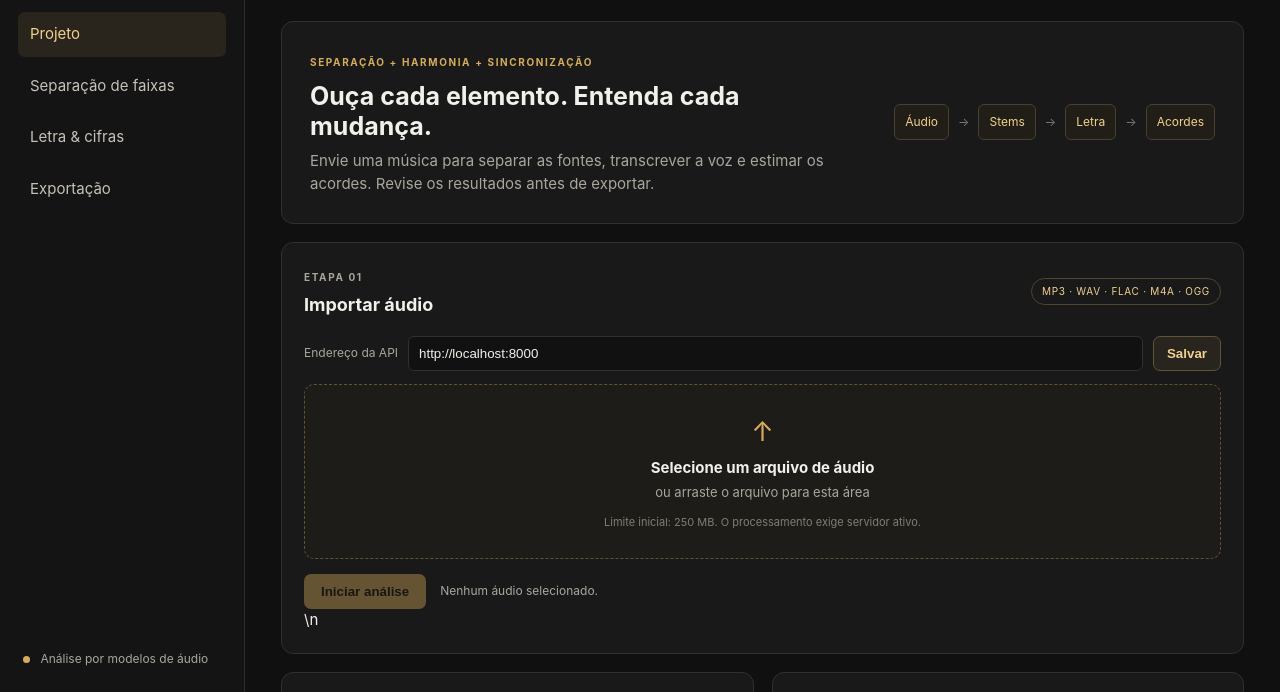
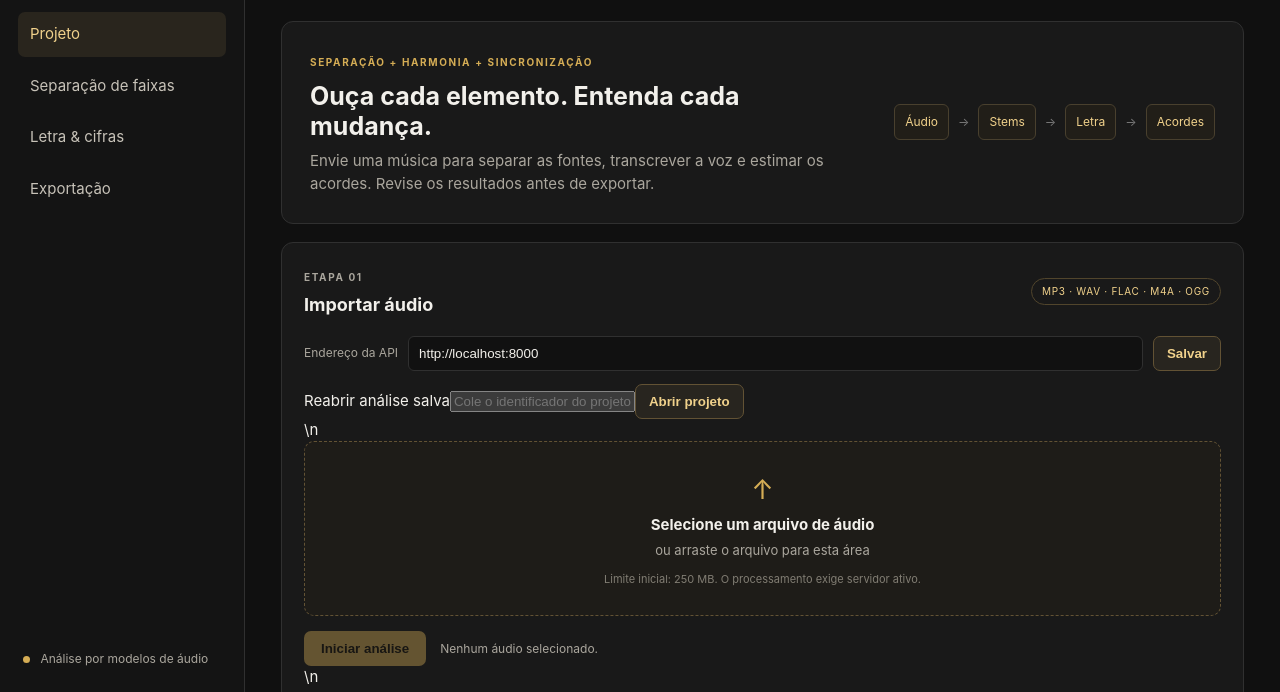
Before and after one commit to celsomartins251/audiosplit-cifra-pro, a plain HTML site: page frontend/index.html in a window 1280 px wide. Shown: the part 92-784 px from the top of the page. Drawn offline with Linux system fonts and the light colour scheme.

Commit message:
feat: permitir reabrir projetos pelo identificador

```diff
--- a/frontend/index.html
+++ b/frontend/index.html
@@ -38,7 +38,7 @@
     <section class="panel upload-panel">
       <div class="section-heading"><div><span class="eyebrow">ETAPA 01</span><h2>Importar áudio</h2></div><span class="tag">MP3 · WAV · FLAC · M4A · OGG</span></div>
       <div class="api-config"><label for="api-url">Endereço da API</label><input id="api-url" type="url" placeholder="http://localhost:8000"><button id="save-api" class="secondary-button">Salvar</button></div>
-      <label class="dropzone" for="audio-file" id="dropzone">
+      <div class="project-load"><label for="job-id-input">Reabrir análise salva</label><input id="job-id-input" type="text" placeholder="Cole o identificador do projeto"><button id="load-project" class="secondary-button">Abrir projeto</button></div>\n      <label class="dropzone" for="audio-file" id="dropzone">
         <span class="upload-icon">↑</span><strong>Selecione um arquivo de áudio</strong>
         <span>ou arraste o arquivo para esta área</span><small>Limite inicial: 250 MB. O processamento exige servidor ativo.</small>
         <input id="audio-file" type="file" accept="audio/*,.flac">
```
